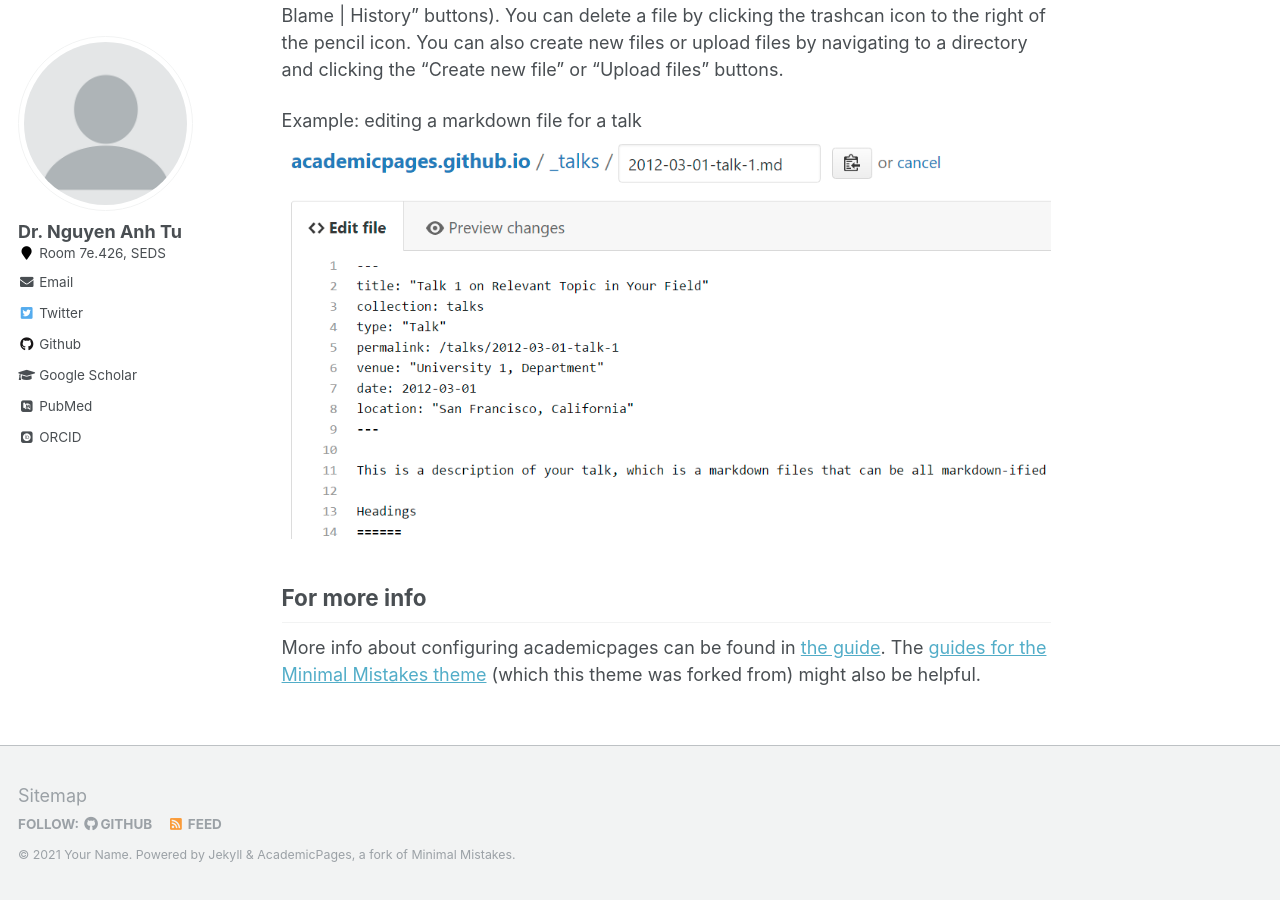
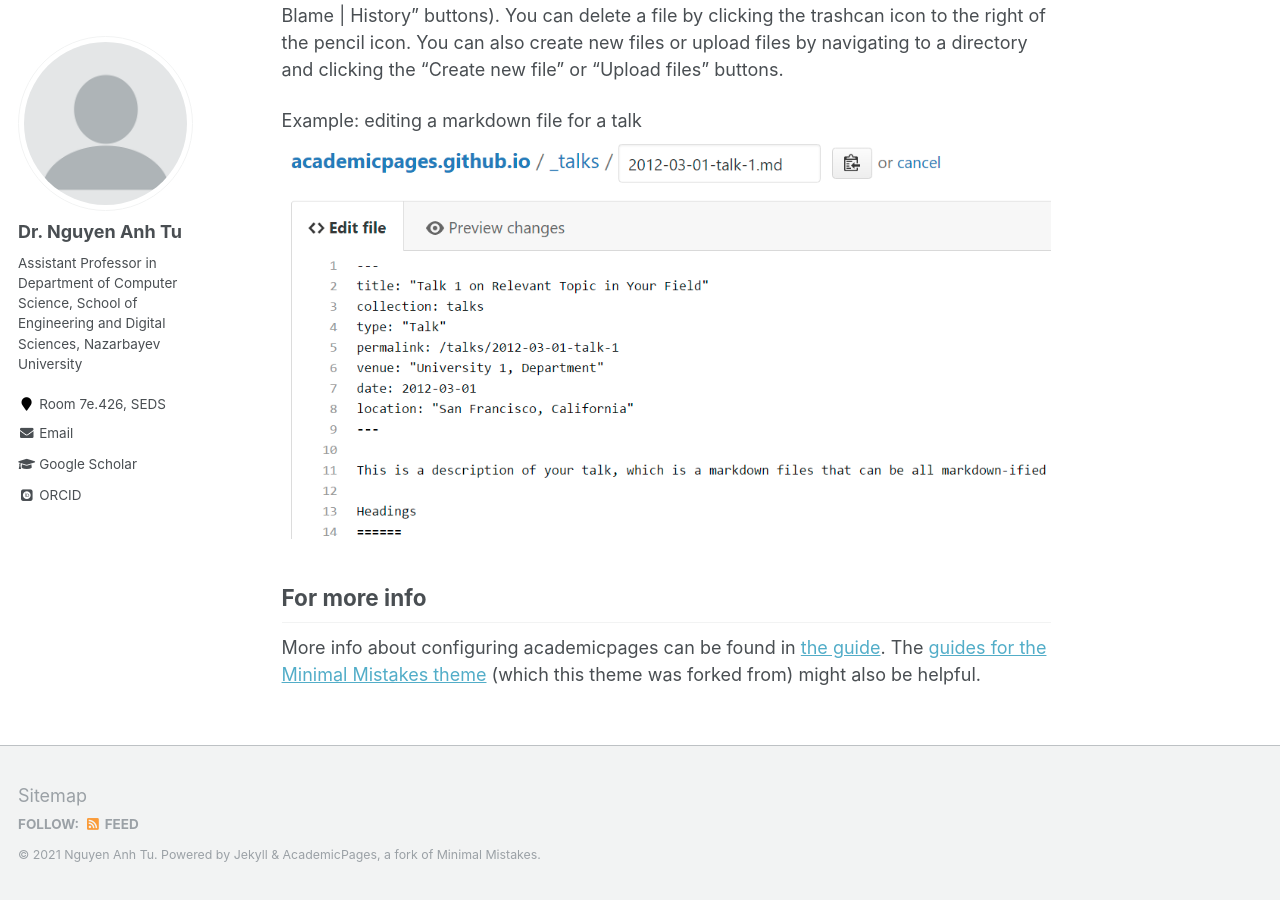
Before and after one commit to tunguyen87/seds-ml, a Jekyll site: the page built from _pages/about.md, in a window 1280 px wide and 900 px high, scrolled down 2434 px. Built offline with Jekyll 4.4.1, drawn with Linux system fonts in a browser that asks for light colours; some web fonts are replaced; part of the change alters nothing that is shown.

Commit message:
Update _config.yml

```diff
--- a/_config.yml
+++ b/_config.yml
@@ -9,7 +9,7 @@
 locale                   : "en-US"
 title                    : "CSCI 447-Machine Learnng: Practice and Theory"
 title_separator          : "-"
-name                     : &name "Your Name"
+name                     : &name "Nguyen Anh Tu"
 description              : &description "personal description"
 url                      : https://tunguyen87.github.io/seds-ml # the base hostname & protocol for your site e.g. "https://mmistakes.github.io"
 baseurl                  : "" # the subpath of your site, e.g. "/blog"
@@ -82,11 +82,11 @@ analytics:
 author:
   name             : "Dr. Nguyen Anh Tu"
   avatar           : "profile.png"
-  bio              : #"Assistant Professor in Department of Computer Science, School of Engineering and Digital Sciences, Nazarbayev University"
+  bio              : "Assistant Professor in Department of Computer Science, School of Engineering and Digital Sciences, Nazarbayev University"
   location         : "Room 7e.426, SEDS"
   employer         :
-  pubmed           : "https://www.ncbi.nlm.nih.gov/pubmed/?term=john+snow"
-  googlescholar    : "http://yourfullgooglescholarurl.com"
+  pubmed           : #"https://www.ncbi.nlm.nih.gov/pubmed/?term=john+snow"
+  googlescholar    : "https://scholar.google.com/citations?user=W8Mw_i4AAAAJ&hl=en"
   email            : "tu.nguyen@nu.edu.kz"
   researchgate     :  # example: "https://www.researchgate.net/profile/yourprofile"
   uri              :
@@ -96,20 +96,20 @@ author:
   flickr           :
   facebook         :
   foursquare       :
-  github           : "academicpages"
+  github           : #"academicpages"
   google_plus      :
   keybase          :
   instagram        :
   impactstory      : #"https://profiles.impactstory.org/u/xxxx-xxxx-xxxx-xxxx"
   lastfm           :
   linkedin         :
-  orcid            : "http://orcid.org/yourorcidurl"
+  orcid            : "https://orcid.org/0000-0002-0650-8169"
   pinterest        :
   soundcloud       :
   stackoverflow    : # http://stackoverflow.com/users/123456/username
   steam            :
   tumblr           :
-  twitter          : "replacethistwitterhandle"
+  twitter          : #"replacethistwitterhandle"
   vine             :
   weibo            :
   xing             :
```
